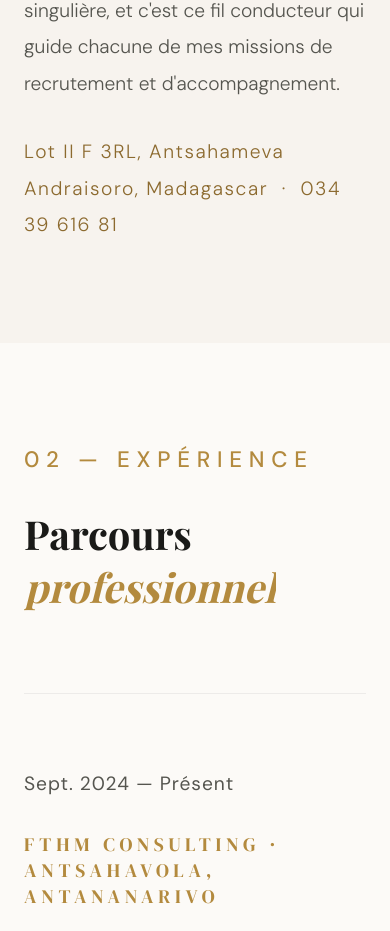
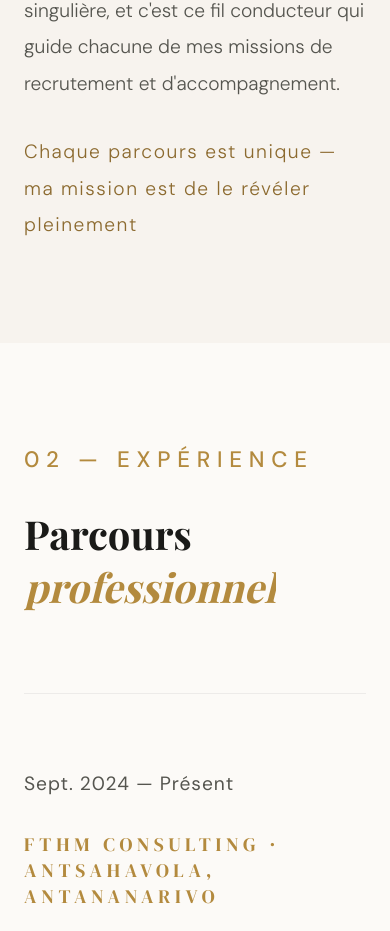
Before and after one commit to andryraveloarison/dina, a React (Vite) app: page / in a window 390 px wide. Shown: the part 2620-3551 px from the top of the page. Built offline with nearby package versions, Linux system fonts and the light colour scheme; a web font is replaced by a local one.

Commit message:
last version withou img

```diff
--- a/src/components/organisms/About/About.tsx
+++ b/src/components/organisms/About/About.tsx
@@ -30,7 +30,7 @@ const About: React.FC = () => {
                         Je crois fermement que chaque individu mérite une attention singulière, et c'est ce fil conducteur qui guide chacune de mes missions de recrutement et d'accompagnement.
                     </p>
                     <p style={{ marginTop: '2rem', fontSize: '1.2rem', color: 'var(--gold2)', letterSpacing: '0.08em' }}>
-                        Lot II F 3RL, Antsahameva Andraisoro, Madagascar &nbsp;·&nbsp; 034 39 616 81
+                        Chaque parcours est unique — ma mission est de le révéler pleinement
                     </p>
                 </div>
             </div>
--- a/src/components/organisms/Navbar/Navbar.css
+++ b/src/components/organisms/Navbar/Navbar.css
@@ -50,3 +50,9 @@ nav.nav-visible {
     color: var(--cream);
     font-size: 2rem;
 }
+
+@media (max-width: 768px) {
+    nav {
+        display: none;
+    }
+}
```
